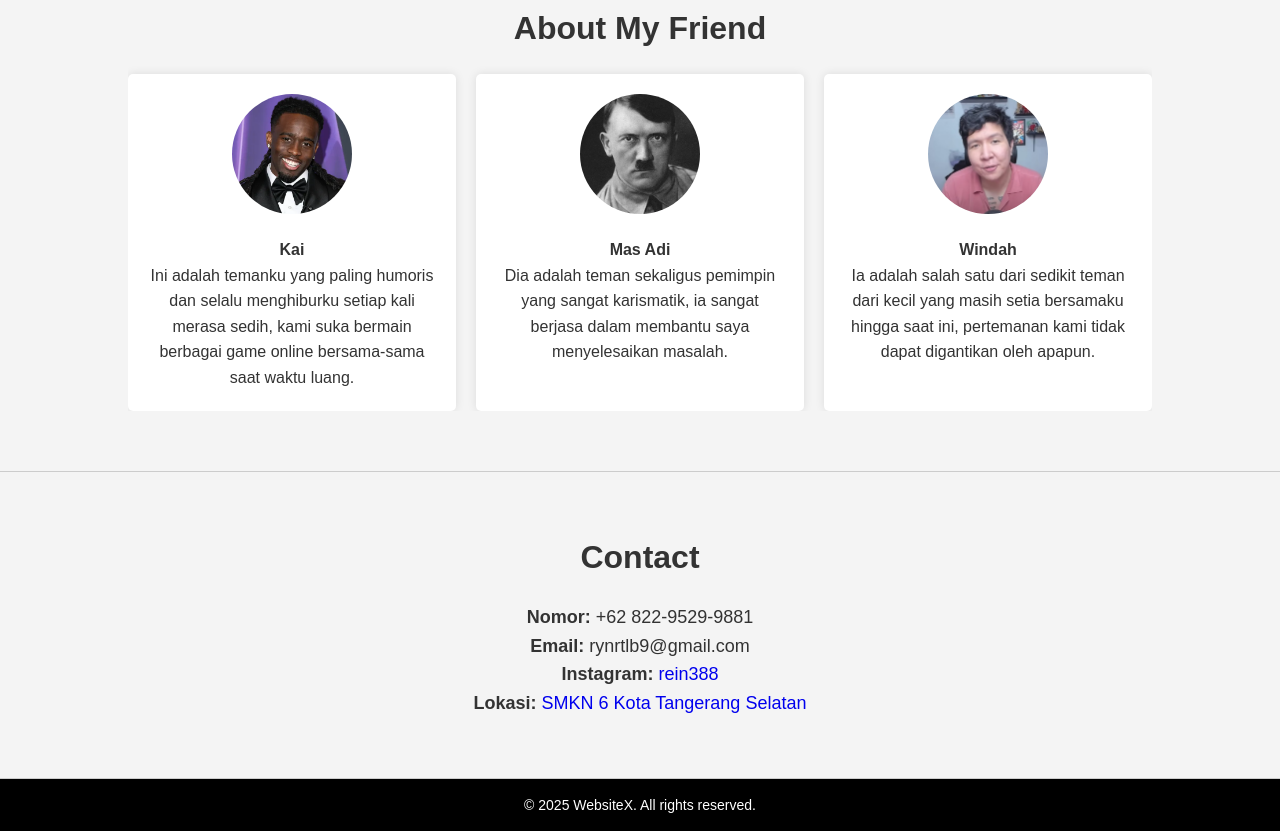
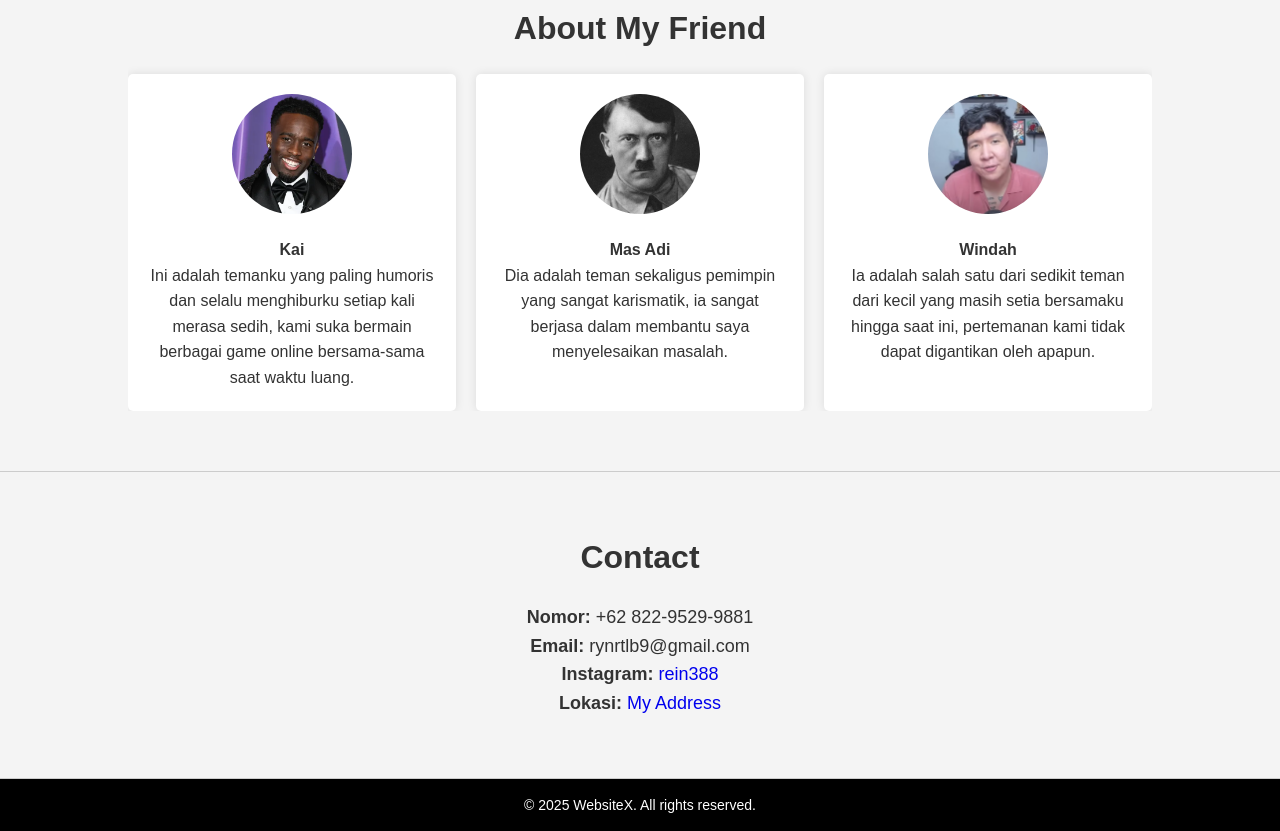
Before and after one commit to Ray4dye/p, a plain HTML site: page index.html in a window 1280 px wide. Shown: the part 1049-1880 px from the top of the page. Drawn offline with Linux system fonts and the light colour scheme.

Commit message:
Update index.html

```diff
--- a/index.html
+++ b/index.html
@@ -79,8 +79,8 @@
                 <a href="https://www.instagram.com/" target="_blank" style="text-decoration: none;">rein388</a>
             </p>
             <p> <strong>Lokasi:</strong>
-                <a href="https://maps.google.com/?q=SMKN+6+Kota+Tangerang+Selatan" target="_blank" style="text-decoration: none;">
-                    SMKN 6 Kota Tangerang Selatan
+                <a href="https://maps.app.goo.gl/M2fi4Ar1kHewFKdw6" target="_blank" style="text-decoration: none;">
+                    My Address
                 </a>
             </p>
         </div>
@@ -95,4 +95,5 @@
 
 
 </body>
+
 </html>
```
